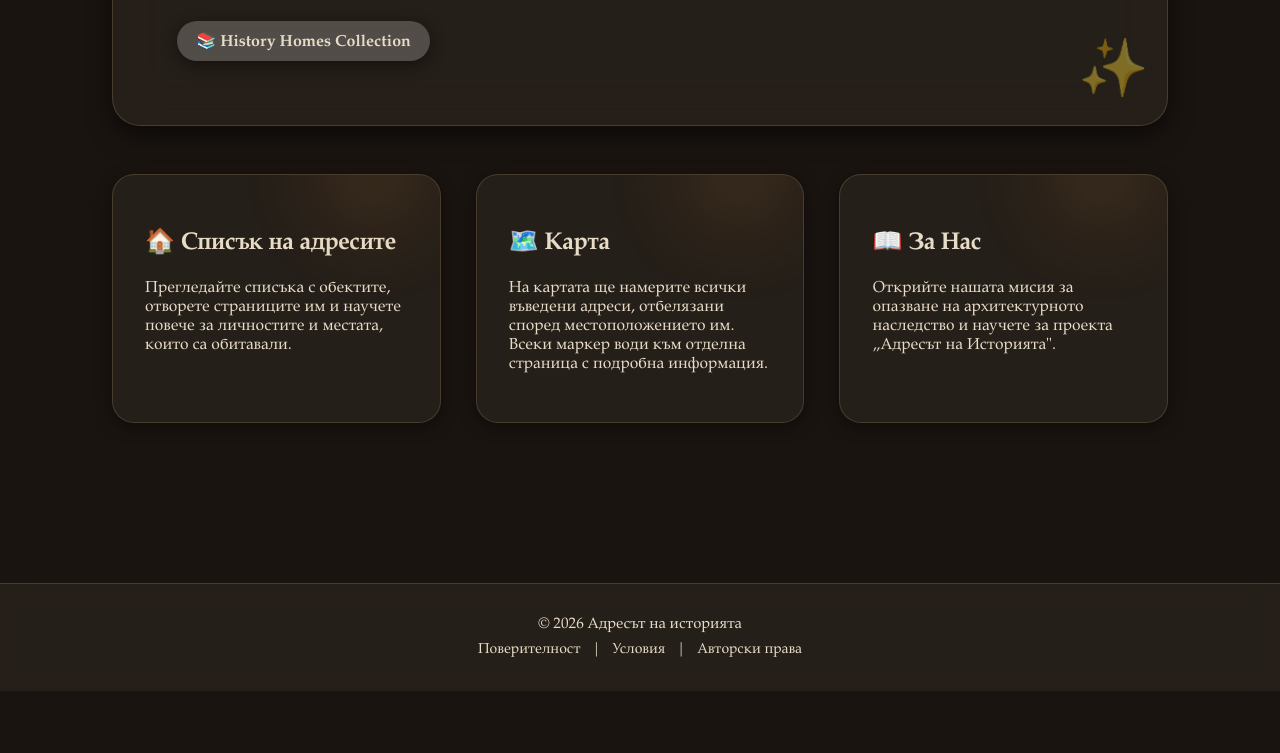
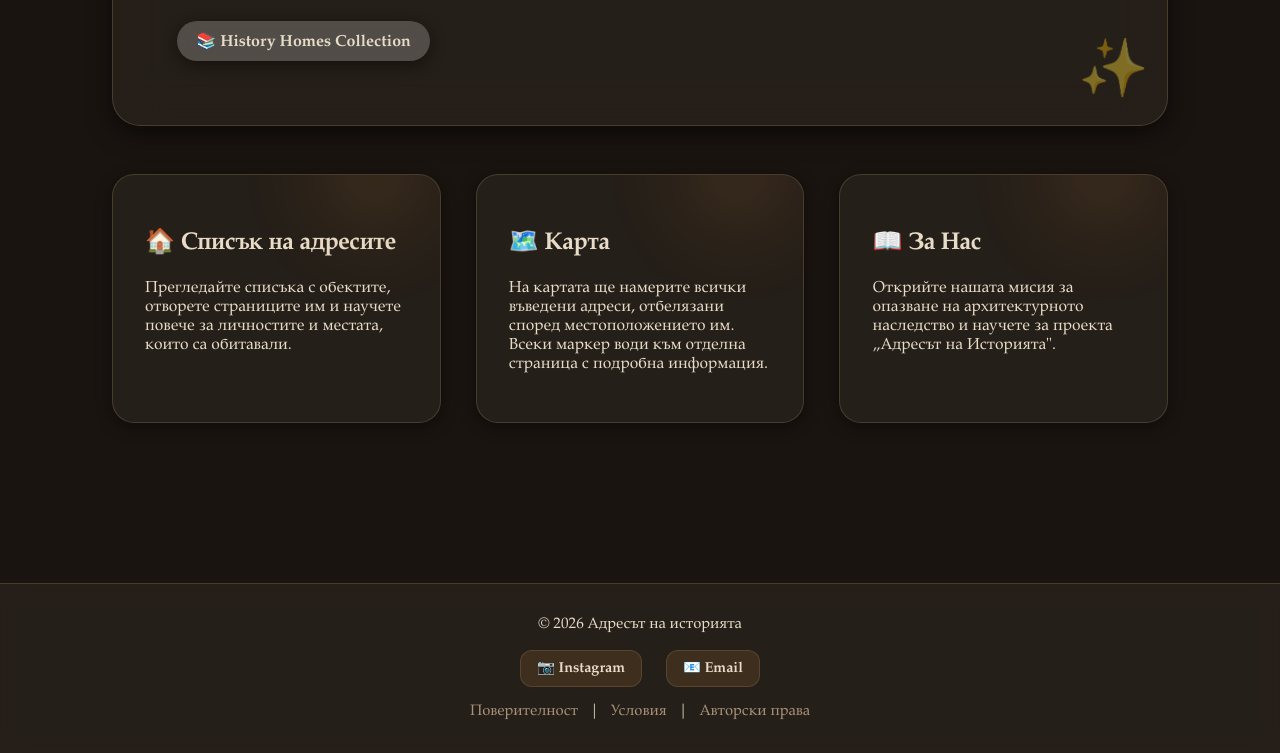
Before and after one commit to nakonqbusiness-ops/historic-addresses, a website: page index.html in a window 1280 px wide. Shown: the part 387-1140 px from the top of the page. Before the commit the page ends 1078 px from the top, so only its background shows below. Drawn offline with Linux system fonts and the light colour scheme; no server answers.

Commit message:
Update index.html

```diff
--- a/index.html
+++ b/index.html
@@ -88,10 +88,18 @@
 
 	<footer class="site-footer">
 		<p>© <span id="year"></span> Адресът на историята</p>
-	<p style="margin-top: 0.5rem; font-size: 0.9rem;">
-		<a href="privacy.html" style="color: var(--text-muted); text-decoration: none; margin: 0 0.5rem;">Поверителност</a> |
-		<a href="terms.html" style="color: var(--text-muted); text-decoration: none; margin: 0 0.5rem;">Условия</a> |
-		<a href="copyright.html" style="color: var(--text-muted); text-decoration: none; margin: 0 0.5rem;">Авторски права</a>
+		<div class="footer-social">
+			<a href="https://instagram.com/historyaddress.bg" target="_blank" rel="noopener noreferrer" class="social-link">
+				📷 Instagram
+			</a>
+			<a href="mailto:historyaddressbg@gmail.com" class="social-link">
+				📧 Email
+			</a>
+		</div>
+		<p class="footer-links">
+			<a href="privacy.html">Поверителност</a> |
+			<a href="terms.html">Условия</a> |
+			<a href="copyright.html">Авторски права</a>
 		</p>
 	</footer>
 
```
Lines whose indentation alone changed are shown as unchanged.
